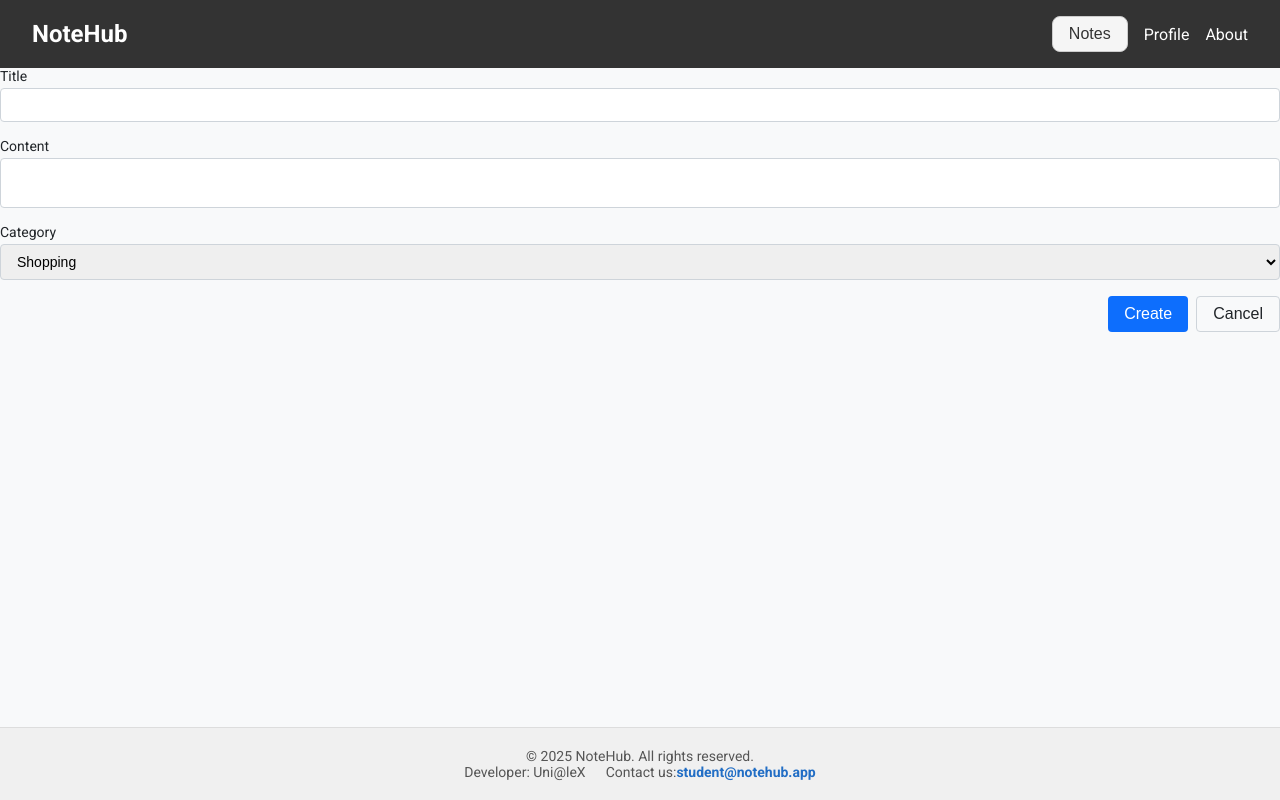
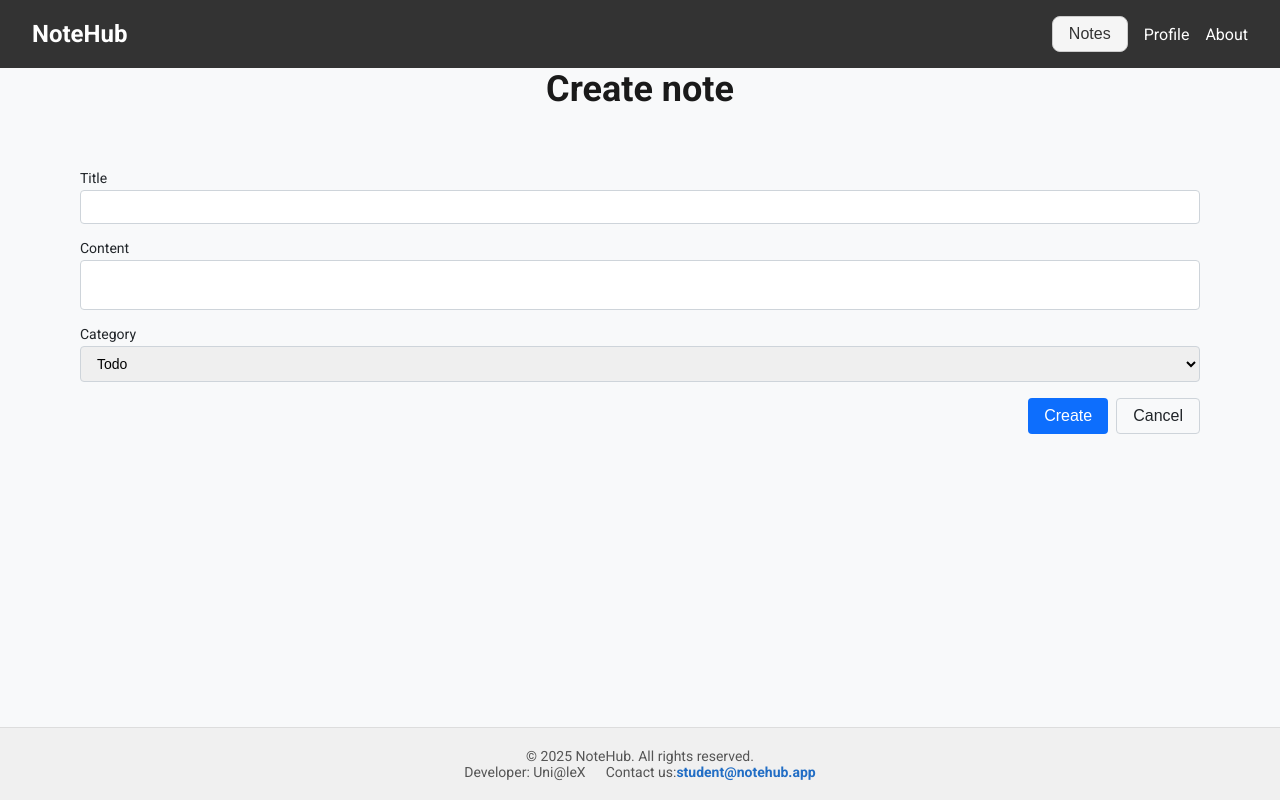
Before and after one commit to bt-Unialex/NoteNub-NextJs, a Next.js app: page /notes/action/create in a window 1280 px wide. Built offline with nearby package versions, Linux system fonts and the light colour scheme.

Commit message:
imp: create note page

```diff
--- /dev/null
+++ b/app/notes/action/create/CreateNote.module.css
@@ -0,0 +1,18 @@
+.main {
+    flex: 1;
+}
+
+.container {
+    width: 90%;
+    max-width: 1280px;
+    margin: 0px auto;
+    padding: 0 16px 16px;
+}
+
+.title {
+    font-size: 36px;
+    font-weight: 700;
+    color: #1a1a1a;
+    margin-bottom: 60px;
+    text-align: center;
+}
--- a/app/notes/action/create/page.tsx
+++ b/app/notes/action/create/page.tsx
@@ -1,10 +1,30 @@
+import css from "./CreateNote.module.css";
 import NoteForm from "@/components/NoteForm/NoteForm";
 import { getCategories } from "@/lib/api";
+import { Metadata } from "next";
+
+export const metadata: Metadata = {
+  title: "Create note",
+  description: "The page for creating notes.",
+  openGraph: {
+    title: "Create note",
+    description: "The page for creating notes.",
+    url: "/notes/action/create",
+    images: [{ url: "/notehub-og-meta.jpg" }],
+  },
+};
 
 const CreateNote = async () => {
   const categories = await getCategories();
 
-  return <NoteForm categories={categories} />;
+  return (
+    <main className={css.main}>
+      <div className={css.container}>
+        <h1 className={css.title}>Create note</h1>
+        <NoteForm categories={categories} />
+      </div>
+    </main>
+  );
 };
 
 export default CreateNote;
--- a/components/NoteForm/NoteForm.tsx
+++ b/components/NoteForm/NoteForm.tsx
@@ -67,7 +67,7 @@ const NoteForm = ({ categories }: Props) => {
       <label className={css.formGroup}>
         Category
         <select
-          name="category"
+          name="tag"
           className={css.select}
           defaultValue={draft?.tag}
           onChange={handleChange}
--- a/lib/api.ts
+++ b/lib/api.ts
@@ -36,8 +36,8 @@ import axios from "axios";
 
 const fallbackCategories: Category[] = [
   {
-    id: "ShoppingID",
-    name: "Shopping",
+    id: "ShopingID",
+    name: "Shoping",
     description: "Shopping Description",
     createdAt: "2024-05-05T10:15:00Z",
     updatedAt: "2024-05-05T10:15:00Z",
--- a/lib/stores/noteStore.ts
+++ b/lib/stores/noteStore.ts
@@ -11,7 +11,7 @@ type NoteDraftStore = {
 const initialDraft: NewNoteData = {
   title: "",
   content: "",
-  tag: "",
+  tag: "TodoID",
 };
 
 export const useNoteDraftStore = create<NoteDraftStore>()(
```
Also changed, not shown: public/notehub-og-meta.jpg (added).
